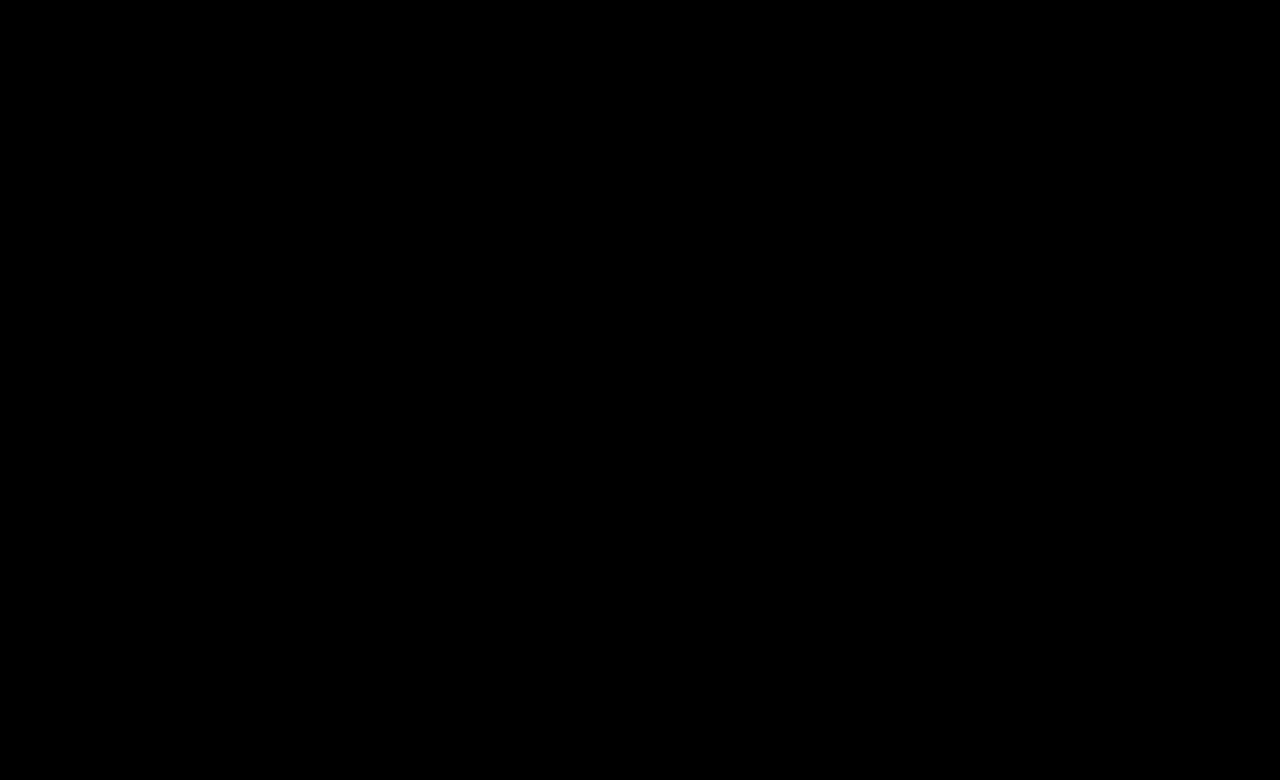
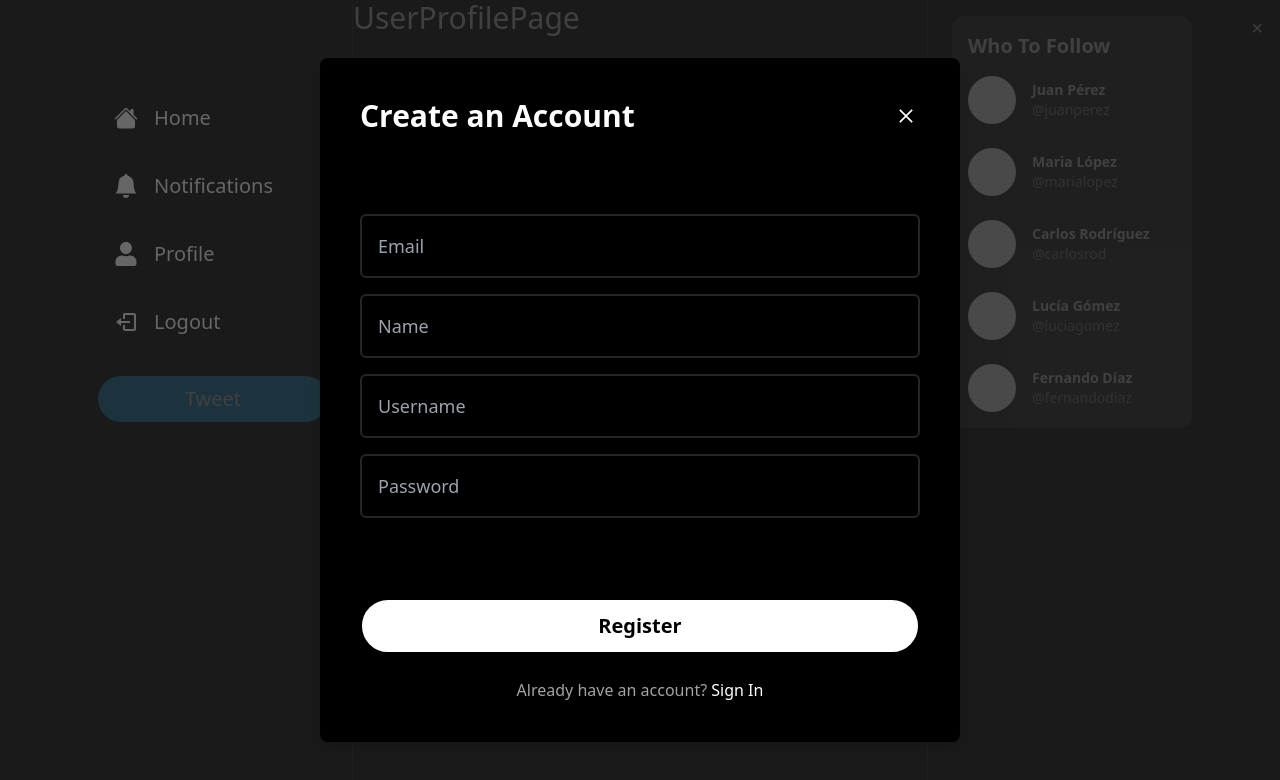
Before and after one commit to LautaroFullone/twitter-react-node-ts, a React (Vite) app in the folder client/: page /profile/1 in a window 1280 px wide. Before the commit this address had no page. Shown: the top 780 px of the page. Built offline with nearby package versions, Linux system fonts and the light colour scheme; grey boxes are pictures that could not be loaded.

Commit message:
coffe break

```diff
--- a/client/src/App.tsx
+++ b/client/src/App.tsx
@@ -7,7 +7,7 @@
          <Routes>
             <Route element={<AppLayout />}>
                <Route path="/" element={<HomePage />} index />
-               <Route path="/user" element={<UserProfilePage />} />
+               <Route path="/profile/:userId" element={<UserProfilePage />} />
             </Route>
          </Routes>
       </BrowserRouter>
--- a/client/src/components/Sidebar.tsx
+++ b/client/src/components/Sidebar.tsx
@@ -8,7 +8,7 @@
 const Sidebar = () => {
    const navigate = useNavigate()
    //const { currentUser } = useCurrentUser()
-   const currentUser = null
+   const currentUser = true
 
    const items = [
       {
@@ -20,13 +20,13 @@
          label: 'Notifications',
          href: '/notifications',
          icon: BsBellFill,
-         auth: true,
+         authRequired: true,
       },
       {
          label: 'Profile',
-         href: '/users/123',
+         href: '/profile/123',
          icon: FaUser,
-         auth: true,
+         authRequired: true,
       },
    ]
 
@@ -57,7 +57,7 @@
                      href={item.href}
                      label={item.label}
                      icon={item.icon}
-                     auth={item.auth}
+                     authRequired={item.authRequired}
                   />
                ))}
                {currentUser && (
--- a/client/src/components/SidebarItem.tsx
+++ b/client/src/components/SidebarItem.tsx
@@ -1,38 +1,37 @@
 import { useCallback } from 'react'
 import { IconType } from 'react-icons'
+import useModalStore from '../hooks/useModalStore'
 import { useNavigate } from 'react-router-dom'
 
 interface SidebarItemProps {
    label: string
+   icon: IconType
    href?: string
-   icon: IconType
    onClick?: () => void
-   auth?: boolean
+   authRequired?: boolean
 }
 
 const SidebarItem: React.FC<SidebarItemProps> = ({
    label,
+   icon: Icon,
    href,
-   icon: Icon,
    onClick,
-   auth = false,
+   authRequired = false,
 }) => {
+   const { openRegisterModal } = useModalStore()
    const navigate = useNavigate()
 
-   //const { currentUser } = useCurrentUser()
-   //const loginModal = useLoginModalState()
+   const currentUser = true
 
    const handleClick = useCallback(() => {
+      if (authRequired && !currentUser) openRegisterModal() //TODO: si pongo return corta, si no lo pongo y se tiene que logguear el flujo dsp sigue?
+
       if (onClick) {
          return onClick()
+      } else if (href) {
+         return navigate(href)
       }
-
-      // if (auth && !currentUser) {
-      //    loginModal.onOpen()
-      // } else if (href) {
-      if (href) navigate(href)
-      // }
-   }, [navigate, onClick, href])
+   }, [authRequired, currentUser, openRegisterModal, onClick, href, navigate])
 
    return (
       <div onClick={handleClick} className="flex flex-row items-center">
--- a/client/src/components/modals/LoginModal.tsx
+++ b/client/src/components/modals/LoginModal.tsx
@@ -1,9 +1,9 @@
 import { useState } from 'react'
 import { BsTwitter } from 'react-icons/bs'
-import useAuthModalStore from '../../hooks/useAuthModalStore'
+import useModalStore from '../../hooks/useModalStore'
 
 const LoginModal = () => {
-   const { isLoginModalOpen } = useAuthModalStore()
+   const { isLoginModalOpen } = useModalStore()
    const [isLogin, setIsLogin] = useState(true)
    const [email, setEmail] = useState('')
    const [password, setPassword] = useState('')
@@ -52,7 +52,7 @@
                            type="email"
                            placeholder="nombre@ejemplo.com"
                            value={email}
-                           onChange={(e) => setEmail(e.target.value)}
+                           onChange={(evt) => setEmail(evt.target.value)}
                            required
                            className="w-full px-3 py-2 border border-gray-300 rounded-md focus:outline-none focus:ring-2 focus:ring-blue-500"
                            disabled={isLoading}
@@ -69,7 +69,7 @@
                            id="password"
                            type="password"
                            value={password}
-                           onChange={(e) => setPassword(e.target.value)}
+                           onChange={(evt) => setPassword(evt.target.value)}
                            required
                            className="w-full px-3 py-2 border border-gray-300 rounded-md focus:outline-none focus:ring-2 focus:ring-blue-500"
                            disabled={isLoading}
--- a/client/src/components/modals/RegisterModal.tsx
+++ b/client/src/components/modals/RegisterModal.tsx
@@ -2,8 +2,11 @@
 import { Modal } from '../Modal'
 import Input from '../Input'
 import toast from 'react-hot-toast'
+import useModalStore from '../../hooks/useModalStore'
 
 const RegisterModal = () => {
+   const { isRegisterModalOpen, openRegisterModal, closeRegisterModal } =
+      useModalStore()
    const [email, setEmail] = useState('')
    const [name, setName] = useState('')
    const [username, setUsername] = useState('')
@@ -15,9 +18,8 @@
          return
       }
 
-      // registerModalState.onClose()
-      // loginModalState.onOpen()
-   }, [isLoading])
+      openRegisterModal()
+   }, [isLoading, openRegisterModal])
 
    const onSubmit = useCallback(async () => {
       try {
@@ -47,10 +49,10 @@
       // <p>Register Modal</p>
       <Modal
          disabled={isLoading}
-         isOpen={registerModalState.isOpen}
+         isOpen={isRegisterModalOpen}
          title="Create an Account"
          actionLabel="Register"
-         onClose={loginModalState.onClose}
+         onClose={closeRegisterModal}
          onSubmit={onSubmit}
          body={
             <div className="flex flex-col gap-4">
--- a/client/src/hooks/useAuthModalStore.tsx
+++ b/client/src/hooks/useModalStore.tsx
@@ -10,9 +10,9 @@
    closeRegisterModal: () => void
 }
 
-export const useAuthModalStore = create<AuthModalStore>((set) => ({
-   isLoginModalOpen: false,
-   isRegisterModalOpen: false,
+export const useModalStore = create<AuthModalStore>((set) => ({
+   isLoginModalOpen: true,
+   isRegisterModalOpen: true,
 
    openLoginModal: () => {
       set({ isLoginModalOpen: true, isRegisterModalOpen: false })
@@ -28,4 +28,4 @@
    },
 }))
 
-export default useAuthModalStore
+export default useModalStore
--- a/client/src/views/AppLayout.tsx
+++ b/client/src/views/AppLayout.tsx
@@ -1,9 +1,13 @@
 import { Outlet } from 'react-router-dom'
-import { FollowBar, Sidebar } from '../components'
+import { FollowBar, LoginModal, RegisterModal, Sidebar } from '../components'
+import { Toaster } from 'react-hot-toast'
 
 const AppLayout = () => {
    return (
       <div className="h-screen bg-black">
+         <LoginModal />
+         <RegisterModal />
+
          <div className="container h-full mx-auto xl:px-30 max-w-6xl">
             <div className="grid grid-cols-4 h-full">
                <Sidebar />
@@ -21,6 +25,7 @@
                <FollowBar />
             </div>
          </div>
+         <Toaster />
       </div>
    )
 }
--- a/client/src/views/pages/UserProfilePage.tsx
+++ b/client/src/views/pages/UserProfilePage.tsx
@@ -1,5 +1,9 @@
+import { useParams } from 'react-router-dom'
+
 const UserProfilePage = () => {
-   return <div>UserProfilePage</div>
+   const { userId } = useParams()
+   console.log('userId:', userId)
+   return <div className="text-3xl text-white">UserProfilePage</div>
 }
 
 export default UserProfilePage
```
